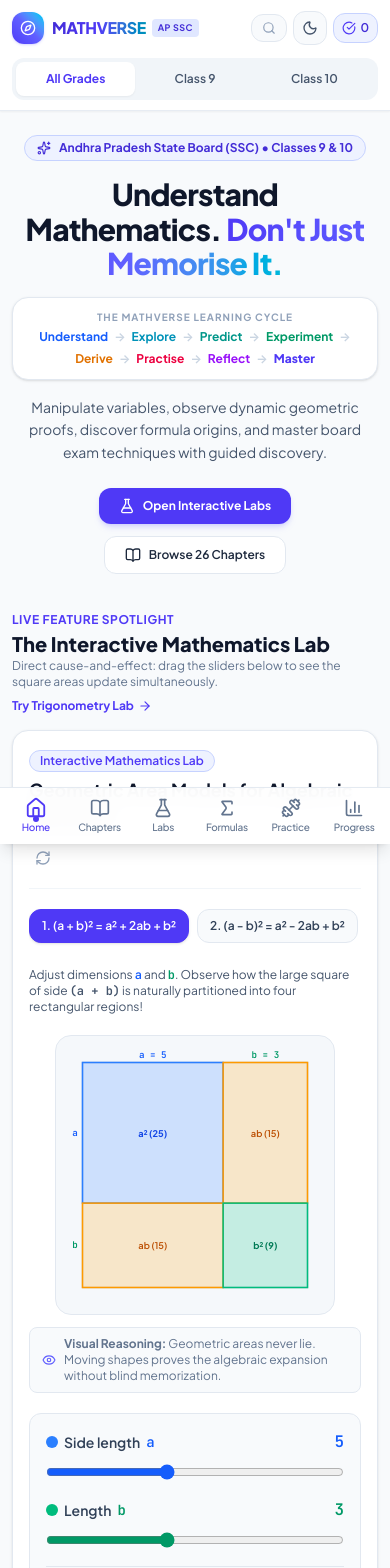
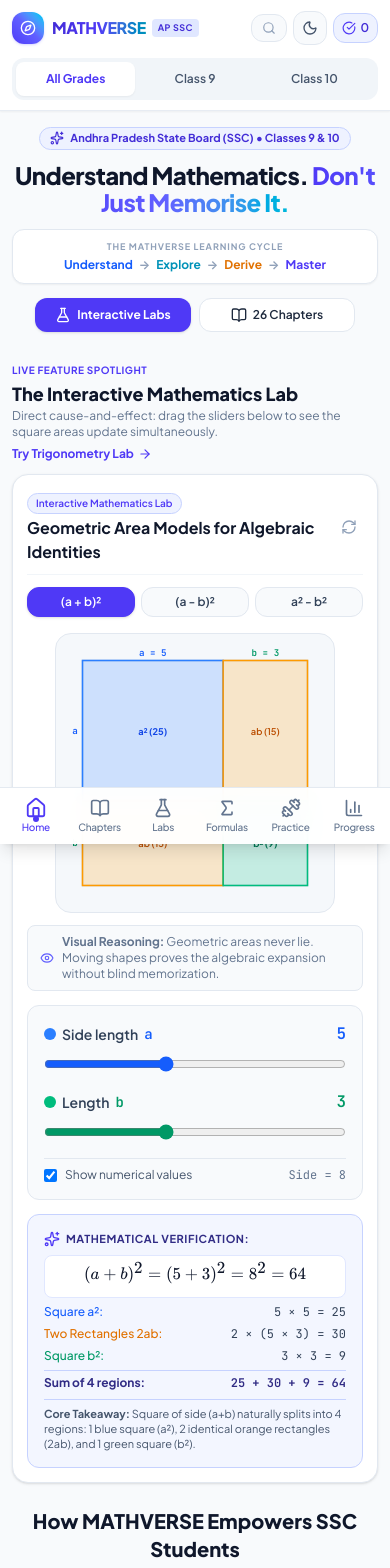
Before and after one commit to Chandi371/mathverse, a React (Vite) app: page / in a window 390 px wide. Shown: the top 1568 px of the page. Built offline with nearby package versions, Linux system fonts and the light colour scheme.

Commit message:
fix(mobile): compact hero, prevent stale caching, and prioritize above-the-fold interactive lab

```diff
--- a/server.js
+++ b/server.js
@@ -46,9 +46,14 @@
       res.end('500 Internal Server Error');
       return;
     }
+    const isHtml = ext === '.html' || ext === '';
     res.writeHead(200, {
       'Content-Type': contentType,
-      'Cache-Control': ext === '.html' ? 'no-cache' : 'public, max-age=31536000, immutable',
+      'Cache-Control': isHtml
+        ? 'no-store, no-cache, must-revalidate, proxy-revalidate, max-age=0'
+        : 'public, max-age=31536000, immutable',
+      'Pragma': isHtml ? 'no-cache' : undefined,
+      'Expires': isHtml ? '0' : undefined,
     });
     res.end(content);
   });
--- a/src/components/HomeView.tsx
+++ b/src/components/HomeView.tsx
@@ -31,15 +31,15 @@
     selectedClass === 9 ? c9Chapters : selectedClass === 10 ? c10Chapters : allCurriculumChapters;
 
   return (
-    <div className="max-w-7xl mx-auto px-3 sm:px-6 py-4 sm:py-6 pb-24 space-y-8 sm:space-y-12">
+    <div className="max-w-7xl mx-auto px-3 sm:px-6 py-3 sm:py-6 pb-24 space-y-6 sm:space-y-12">
       {/* Hero Section */}
-      <section className="text-center space-y-4 max-w-3xl mx-auto pt-2 sm:pt-6">
-        <div className="inline-flex items-center gap-2 px-3 py-1 rounded-full bg-indigo-50 dark:bg-indigo-950/70 border border-indigo-200 dark:border-indigo-800 text-indigo-700 dark:text-indigo-300 text-xs font-bold">
+      <section className="text-center space-y-3 sm:space-y-4 max-w-3xl mx-auto pt-1 sm:pt-4">
+        <div className="inline-flex items-center gap-1.5 px-2.5 py-0.5 rounded-full bg-indigo-50 dark:bg-indigo-950/70 border border-indigo-200 dark:border-indigo-800 text-indigo-700 dark:text-indigo-300 text-[11px] sm:text-xs font-bold">
           <Sparkles className="w-3.5 h-3.5" />
           <span>Andhra Pradesh State Board (SSC) • Classes 9 &amp; 10</span>
         </div>
 
-        <h1 className="text-3xl sm:text-5xl font-black tracking-tight text-slate-900 dark:text-white leading-[1.15]">
+        <h1 className="text-2xl sm:text-5xl font-black tracking-tight text-slate-900 dark:text-white leading-[1.15]">
           Understand Mathematics.{' '}
           <span className="bg-gradient-to-r from-indigo-600 via-indigo-500 to-cyan-500 bg-clip-text text-transparent">
             Don't Just Memorise It.
@@ -47,11 +47,22 @@
         </h1>
 
         {/* Central Learning Cycle Banner */}
-        <div className="p-3 sm:p-4 rounded-2xl bg-white dark:bg-slate-900 border border-slate-200 dark:border-slate-800 shadow-sm">
-          <span className="text-[10px] uppercase font-bold tracking-widest text-slate-400 block mb-1">
+        <div className="p-2.5 sm:p-4 rounded-xl sm:rounded-2xl bg-white dark:bg-slate-900 border border-slate-200 dark:border-slate-800 shadow-xs max-w-2xl mx-auto">
+          <span className="text-[9px] uppercase font-bold tracking-widest text-slate-400 block mb-1">
             The MATHVERSE Learning Cycle
           </span>
-          <div className="flex flex-wrap items-center justify-center gap-1.5 sm:gap-2 text-xs sm:text-sm font-bold text-slate-800 dark:text-slate-200">
+          {/* Mobile compact summary */}
+          <div className="sm:hidden flex items-center justify-center gap-1.5 text-xs font-bold text-slate-800 dark:text-slate-200">
+            <span className="text-blue-600 dark:text-blue-400">Understand</span>
+            <span className="text-slate-400">→</span>
+            <span className="text-cyan-600 dark:text-cyan-400">Explore</span>
+            <span className="text-slate-400">→</span>
+            <span className="text-amber-600 dark:text-amber-400">Derive</span>
+            <span className="text-slate-400">→</span>
+            <span className="text-indigo-600 dark:text-indigo-400">Master</span>
+          </div>
+          {/* Tablet/Desktop full flow */}
+          <div className="hidden sm:flex flex-wrap items-center justify-center gap-1.5 sm:gap-2 text-xs sm:text-sm font-bold text-slate-800 dark:text-slate-200">
             <span className="text-blue-600 dark:text-blue-400">Understand</span>
             <span className="text-slate-300">→</span>
             <span className="text-cyan-600 dark:text-cyan-400">Explore</span>
@@ -70,37 +81,37 @@
           </div>
         </div>
 
-        <p className="text-sm sm:text-base text-slate-600 dark:text-slate-400 max-w-2xl mx-auto leading-relaxed">
+        <p className="hidden sm:block text-sm text-slate-600 dark:text-slate-400 max-w-2xl mx-auto leading-relaxed">
           Manipulate variables, observe dynamic geometric proofs, discover formula origins, and master board exam techniques with guided discovery.
         </p>
 
         {/* Quick CTA Buttons */}
-        <div className="flex flex-wrap items-center justify-center gap-3 pt-2">
+        <div className="grid grid-cols-2 max-w-xs sm:max-w-md mx-auto gap-2 sm:gap-3 pt-0.5">
           <button
             onClick={() => onNavigateTab('labs')}
-            className="flex items-center gap-2 px-5 py-2.5 rounded-xl bg-indigo-600 text-white font-bold text-xs sm:text-sm hover:bg-indigo-700 shadow-md shadow-indigo-500/20 active:scale-95 transition"
+            className="flex items-center justify-center gap-1.5 px-3 sm:px-5 py-2 sm:py-2.5 rounded-xl bg-indigo-600 text-white font-bold text-xs sm:text-sm hover:bg-indigo-700 shadow-sm active:scale-95 transition whitespace-nowrap"
           >
-            <FlaskConical className="w-4 h-4" />
-            <span>Open Interactive Labs</span>
+            <FlaskConical className="w-4 h-4 shrink-0" />
+            <span>Interactive Labs</span>
           </button>
           <button
             onClick={() => onNavigateTab('chapters')}
-            className="flex items-center gap-2 px-5 py-2.5 rounded-xl bg-white dark:bg-slate-900 border border-slate-200 dark:border-slate-800 text-slate-800 dark:text-slate-200 font-semibold text-xs sm:text-sm hover:bg-slate-50 dark:hover:bg-slate-800 active:scale-95 transition"
+            className="flex items-center justify-center gap-1.5 px-3 sm:px-5 py-2 sm:py-2.5 rounded-xl bg-white dark:bg-slate-900 border border-slate-200 dark:border-slate-800 text-slate-800 dark:text-slate-200 font-semibold text-xs sm:text-sm hover:bg-slate-50 dark:hover:bg-slate-800 active:scale-95 transition whitespace-nowrap"
           >
-            <BookOpen className="w-4 h-4" />
-            <span>Browse 26 Chapters</span>
+            <BookOpen className="w-4 h-4 shrink-0" />
+            <span>26 Chapters</span>
           </button>
         </div>
       </section>
 
       {/* Featured Live Demonstration */}
-      <section className="space-y-4">
-        <div className="flex flex-col sm:flex-row sm:items-end justify-between gap-2">
+      <section className="space-y-3 sm:space-y-4">
+        <div className="flex flex-col sm:flex-row sm:items-end justify-between gap-1.5 sm:gap-2">
           <div>
-            <span className="text-xs uppercase font-bold tracking-wider text-indigo-600 dark:text-indigo-400">
+            <span className="text-[10px] sm:text-xs uppercase font-bold tracking-wider text-indigo-600 dark:text-indigo-400">
               Live Feature Spotlight
             </span>
-            <h2 className="text-xl sm:text-2xl font-black text-slate-900 dark:text-white">
+            <h2 className="text-lg sm:text-2xl font-black text-slate-900 dark:text-white">
               The Interactive Mathematics Lab
             </h2>
             <p className="text-xs sm:text-sm text-slate-500 dark:text-slate-400">
--- a/src/components/InteractiveLab/AreaModelLab.tsx
+++ b/src/components/InteractiveLab/AreaModelLab.tsx
@@ -30,89 +30,65 @@
   const drawWidth = svgSize - 2 * padding;
 
   return (
-    <div className="bg-white dark:bg-slate-900 rounded-2xl border border-slate-200 dark:border-slate-800 p-4 sm:p-6 shadow-sm space-y-5">
+    <div className="bg-white dark:bg-slate-900 rounded-2xl border border-slate-200 dark:border-slate-800 p-3.5 sm:p-6 shadow-sm space-y-3 sm:space-y-4">
       {/* Header */}
-      <div className="flex flex-col sm:flex-row sm:items-center justify-between gap-3 pb-4 border-b border-slate-100 dark:border-slate-800">
+      <div className="flex items-center justify-between gap-2 pb-2.5 sm:pb-3 border-b border-slate-100 dark:border-slate-800">
         <div>
-          <span className="inline-flex items-center gap-1.5 px-2.5 py-0.5 rounded-full text-xs font-semibold bg-indigo-50 dark:bg-indigo-950/60 text-indigo-600 dark:text-indigo-400 border border-indigo-200 dark:border-indigo-800">
+          <span className="inline-flex items-center gap-1.5 px-2 py-0.5 rounded-full text-[10px] sm:text-xs font-semibold bg-indigo-50 dark:bg-indigo-950/60 text-indigo-600 dark:text-indigo-400 border border-indigo-200 dark:border-indigo-800">
             Interactive Mathematics Lab
           </span>
-          <h3 className="text-lg font-bold text-slate-900 dark:text-white mt-1">
+          <h3 className="text-base sm:text-lg font-bold text-slate-900 dark:text-white mt-0.5">
             Geometric Area Models for Algebraic Identities
           </h3>
         </div>
-        <div className="flex items-center gap-2">
         <button
           onClick={resetValues}
-            className="p-1.5 rounded-lg text-slate-400 hover:text-slate-700 dark:hover:text-slate-200 hover:bg-slate-100 dark:hover:bg-slate-800 transition"
+          className="p-1.5 rounded-lg text-slate-400 hover:text-slate-700 dark:hover:text-slate-200 hover:bg-slate-100 dark:hover:bg-slate-800 transition shrink-0"
           title="Reset sliders to default"
         >
           <RefreshCw className="w-4 h-4" />
         </button>
       </div>
-      </div>
 
-      {/* Mode Switcher Tabs */}
-      <div className="flex items-center gap-2 overflow-x-auto pb-1 no-scrollbar">
+      {/* Mode Switcher Tabs - Compact on Mobile */}
+      <div className="grid grid-cols-3 gap-1.5 sm:gap-2">
         <button
           onClick={() => setMode('sum-square')}
-          className={`px-3 py-2 rounded-xl text-xs font-semibold whitespace-nowrap transition border ${
+          className={`py-1.5 sm:py-2 px-1 text-center rounded-xl text-xs font-semibold transition border ${
             mode === 'sum-square'
               ? 'bg-indigo-600 text-white border-indigo-600 shadow-sm'
               : 'bg-slate-50 dark:bg-slate-800 text-slate-700 dark:text-slate-300 border-slate-200 dark:border-slate-700 hover:bg-slate-100'
           }`}
         >
-          1. (a + b)² = a² + 2ab + b²
+          <span className="sm:hidden">(a + b)²</span>
+          <span className="hidden sm:inline">1. (a + b)² = a² + 2ab + b²</span>
         </button>
         <button
           onClick={() => setMode('diff-square')}
-          className={`px-3 py-2 rounded-xl text-xs font-semibold whitespace-nowrap transition border ${
+          className={`py-1.5 sm:py-2 px-1 text-center rounded-xl text-xs font-semibold transition border ${
             mode === 'diff-square'
               ? 'bg-indigo-600 text-white border-indigo-600 shadow-sm'
               : 'bg-slate-50 dark:bg-slate-800 text-slate-700 dark:text-slate-300 border-slate-200 dark:border-slate-700 hover:bg-slate-100'
           }`}
         >
-          2. (a - b)² = a² - 2ab + b²
+          <span className="sm:hidden">(a - b)²</span>
+          <span className="hidden sm:inline">2. (a - b)² = a² - 2ab + b²</span>
         </button>
         <button
           onClick={() => setMode('diff-squares')}
-          className={`px-3 py-2 rounded-xl text-xs font-semibold whitespace-nowrap transition border ${
+          className={`py-1.5 sm:py-2 px-1 text-center rounded-xl text-xs font-semibold transition border ${
             mode === 'diff-squares'
               ? 'bg-indigo-600 text-white border-indigo-600 shadow-sm'
               : 'bg-slate-50 dark:bg-slate-800 text-slate-700 dark:text-slate-300 border-slate-200 dark:border-slate-700 hover:bg-slate-100'
           }`}
         >
-          3. a² - b² = (a - b)(a + b)
+          <span className="sm:hidden">a² - b²</span>
+          <span className="hidden sm:inline">3. a² - b² = (a - b)(a + b)</span>
         </button>
       </div>
 
-      {/* Educational Prompt */}
-      <p className="text-xs sm:text-sm text-slate-600 dark:text-slate-400">
-        {mode === 'sum-square' && (
-          <>
-            Adjust dimensions <span className="font-mono font-bold text-blue-600">a</span> and{' '}
-            <span className="font-mono font-bold text-emerald-600">b</span>. Observe how the large square
-            of side <span className="font-mono font-bold">(a + b)</span> is naturally partitioned into four rectangular regions!
-          </>
-        )}
-        {mode === 'diff-square' && (
-          <>
-            Start with a square of side <span className="font-mono font-bold text-blue-600">a</span>. Subtract two strips of dimensions{' '}
-            <span className="font-mono font-bold text-amber-600">a × b</span>. The bottom-right corner{' '}
-            <span className="font-mono font-bold text-rose-600">b²</span> was subtracted twice, which is why it must be added back!
-          </>
-        )}
-        {mode === 'diff-squares' && (
-          <>
-            Start with square <span className="font-mono font-bold text-blue-600">a²</span> and cut away corner square{' '}
-            <span className="font-mono font-bold text-rose-600">b²</span>. The remaining L-shape slices into two pieces that rearrange into a single rectangle of{' '}
-            <span className="font-mono font-bold text-indigo-600">(a - b) × (a + b)</span>!
-          </>
-        )}
-      </p>
-
       {/* Main Grid: Visual Canvas first on mobile, side-by-side on desktop */}
-      <div className="flex flex-col md:grid md:grid-cols-12 gap-5 md:gap-6 items-center">
+      <div className="flex flex-col md:grid md:grid-cols-12 gap-3.5 sm:gap-6 items-center pt-1">
         {/* Controls Column (order-2 on mobile, order-1 on desktop) */}
         <div className="w-full order-2 md:order-1 md:col-span-5 space-y-3.5 sm:space-y-4">
           <div className="bg-slate-50 dark:bg-slate-800/60 p-4 rounded-xl border border-slate-200 dark:border-slate-800 space-y-4">
@@ -249,6 +225,19 @@
                 </div>
               </div>
             )}
+
+            {/* Educational Takeaway */}
+            <div className="pt-1.5 border-t border-indigo-200 dark:border-indigo-800 text-[11px] text-slate-600 dark:text-slate-300 leading-snug">
+              {mode === 'sum-square' && (
+                <span><strong>Core Takeaway:</strong> Square of side (a+b) naturally splits into 4 regions: 1 blue square (a²), 2 identical orange rectangles (2ab), and 1 green square (b²).</span>
+              )}
+              {mode === 'diff-square' && (
+                <span><strong>Core Takeaway:</strong> Subtracting 2 strips of (a×b) removes the corner square (b²) twice, which is why +b² must be added back!</span>
+              )}
+              {mode === 'diff-squares' && (
+                <span><strong>Core Takeaway:</strong> Cutting corner b² from a² leaves an L-shape that seamlessly rearranges into a single rectangle of (a - b) × (a + b).</span>
+              )}
+            </div>
           </div>
         </div>
 
--- a/src/components/Navbar.tsx
+++ b/src/components/Navbar.tsx
@@ -73,11 +73,11 @@
             </div>
           </div>
 
-          {/* Desktop Grade Selector (Hidden on Mobile) */}
-          <div className="hidden md:flex items-center bg-slate-100 dark:bg-slate-800 p-1 rounded-xl text-xs font-semibold">
+          {/* Desktop Grade Selector (Hidden on Mobile & Tablet) */}
+          <div className="hidden lg:flex items-center bg-slate-100 dark:bg-slate-800 p-1 rounded-xl text-xs font-semibold shrink-0">
             <button
               onClick={() => setSelectedClass(null)}
-              className={`px-3 py-1 rounded-lg transition ${
+              className={`px-3 py-1 rounded-lg transition whitespace-nowrap ${
                 selectedClass === null
                   ? 'bg-white dark:bg-slate-900 text-indigo-600 dark:text-indigo-400 shadow-sm'
                   : 'text-slate-600 dark:text-slate-400 hover:text-slate-900 dark:hover:text-slate-200'
@@ -87,7 +87,7 @@
             </button>
             <button
               onClick={() => setSelectedClass(9)}
-              className={`px-3 py-1 rounded-lg transition ${
+              className={`px-3 py-1 rounded-lg transition whitespace-nowrap ${
                 selectedClass === 9
                   ? 'bg-white dark:bg-slate-900 text-indigo-600 dark:text-indigo-400 shadow-sm'
                   : 'text-slate-600 dark:text-slate-400 hover:text-slate-900 dark:hover:text-slate-200'
@@ -97,7 +97,7 @@
             </button>
             <button
               onClick={() => setSelectedClass(10)}
-              className={`px-3 py-1 rounded-lg transition ${
+              className={`px-3 py-1 rounded-lg transition whitespace-nowrap ${
                 selectedClass === 10
                   ? 'bg-white dark:bg-slate-900 text-indigo-600 dark:text-indigo-400 shadow-sm'
                   : 'text-slate-600 dark:text-slate-400 hover:text-slate-900 dark:hover:text-slate-200'
@@ -192,11 +192,11 @@
         </div>
 
         {/* Mobile Dedicated Second Row: Grade Segmented Bar */}
-        <div className="md:hidden pb-2.5 pt-0.5">
+        <div className="lg:hidden pb-2.5 pt-0.5">
           <div className="flex items-center bg-slate-100 dark:bg-slate-800/90 p-1 rounded-xl text-xs font-semibold">
             <button
               onClick={() => setSelectedClass(null)}
-              className={`flex-1 py-1.5 text-center rounded-lg transition min-h-[34px] flex items-center justify-center ${
+              className={`flex-1 py-1.5 px-2 text-center whitespace-nowrap rounded-lg transition min-h-[34px] flex items-center justify-center ${
                 selectedClass === null
                   ? 'bg-white dark:bg-slate-900 text-indigo-600 dark:text-indigo-400 shadow-xs font-bold'
                   : 'text-slate-600 dark:text-slate-400 hover:text-slate-900 dark:hover:text-slate-200'
@@ -206,7 +206,7 @@
             </button>
             <button
               onClick={() => setSelectedClass(9)}
-              className={`flex-1 py-1.5 text-center rounded-lg transition min-h-[34px] flex items-center justify-center ${
+              className={`flex-1 py-1.5 px-2 text-center whitespace-nowrap rounded-lg transition min-h-[34px] flex items-center justify-center ${
                 selectedClass === 9
                   ? 'bg-white dark:bg-slate-900 text-indigo-600 dark:text-indigo-400 shadow-xs font-bold'
                   : 'text-slate-600 dark:text-slate-400 hover:text-slate-900 dark:hover:text-slate-200'
@@ -216,7 +216,7 @@
             </button>
             <button
               onClick={() => setSelectedClass(10)}
-              className={`flex-1 py-1.5 text-center rounded-lg transition min-h-[34px] flex items-center justify-center ${
+              className={`flex-1 py-1.5 px-2 text-center whitespace-nowrap rounded-lg transition min-h-[34px] flex items-center justify-center ${
                 selectedClass === 10
                   ? 'bg-white dark:bg-slate-900 text-indigo-600 dark:text-indigo-400 shadow-xs font-bold'
                   : 'text-slate-600 dark:text-slate-400 hover:text-slate-900 dark:hover:text-slate-200'
```
Lines whose indentation alone changed are shown as unchanged.
